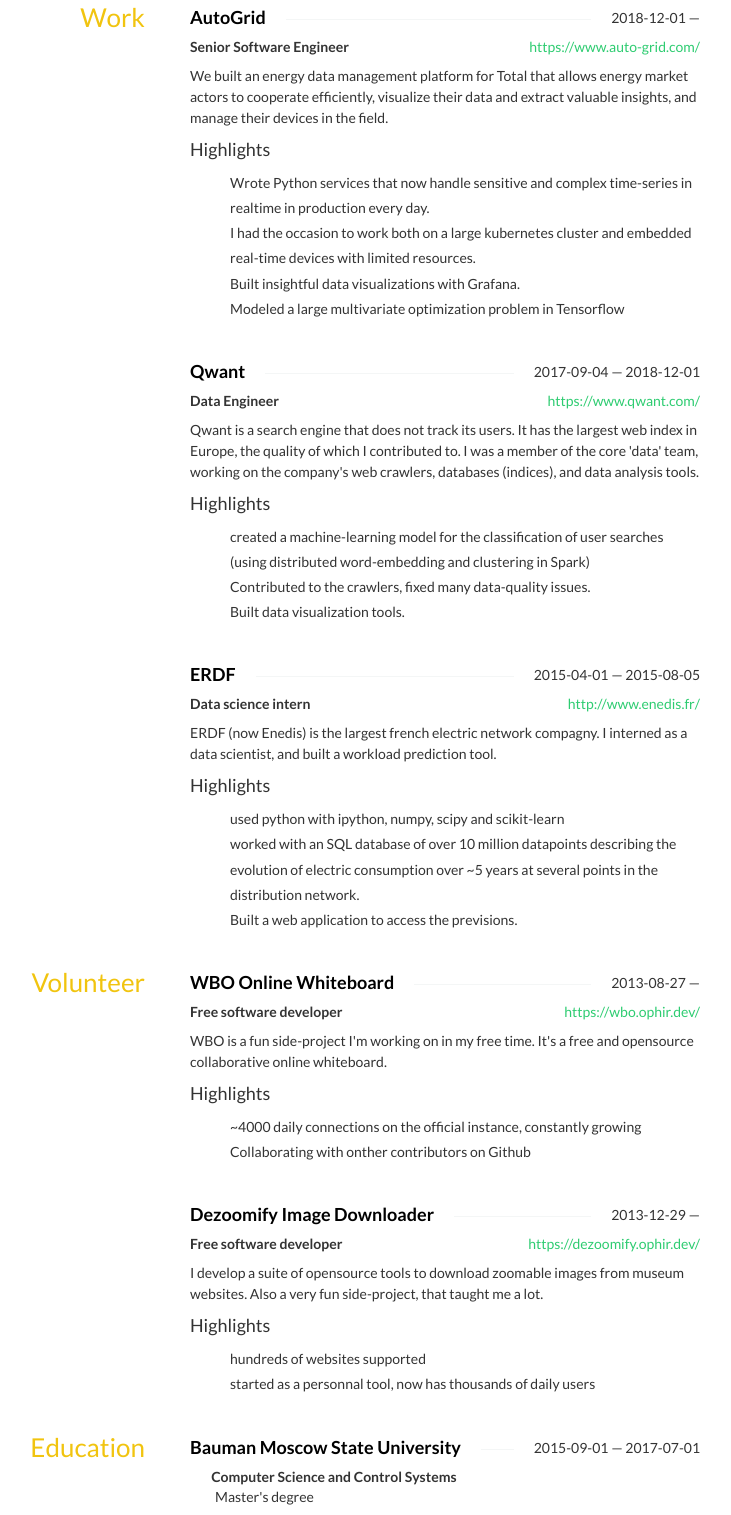
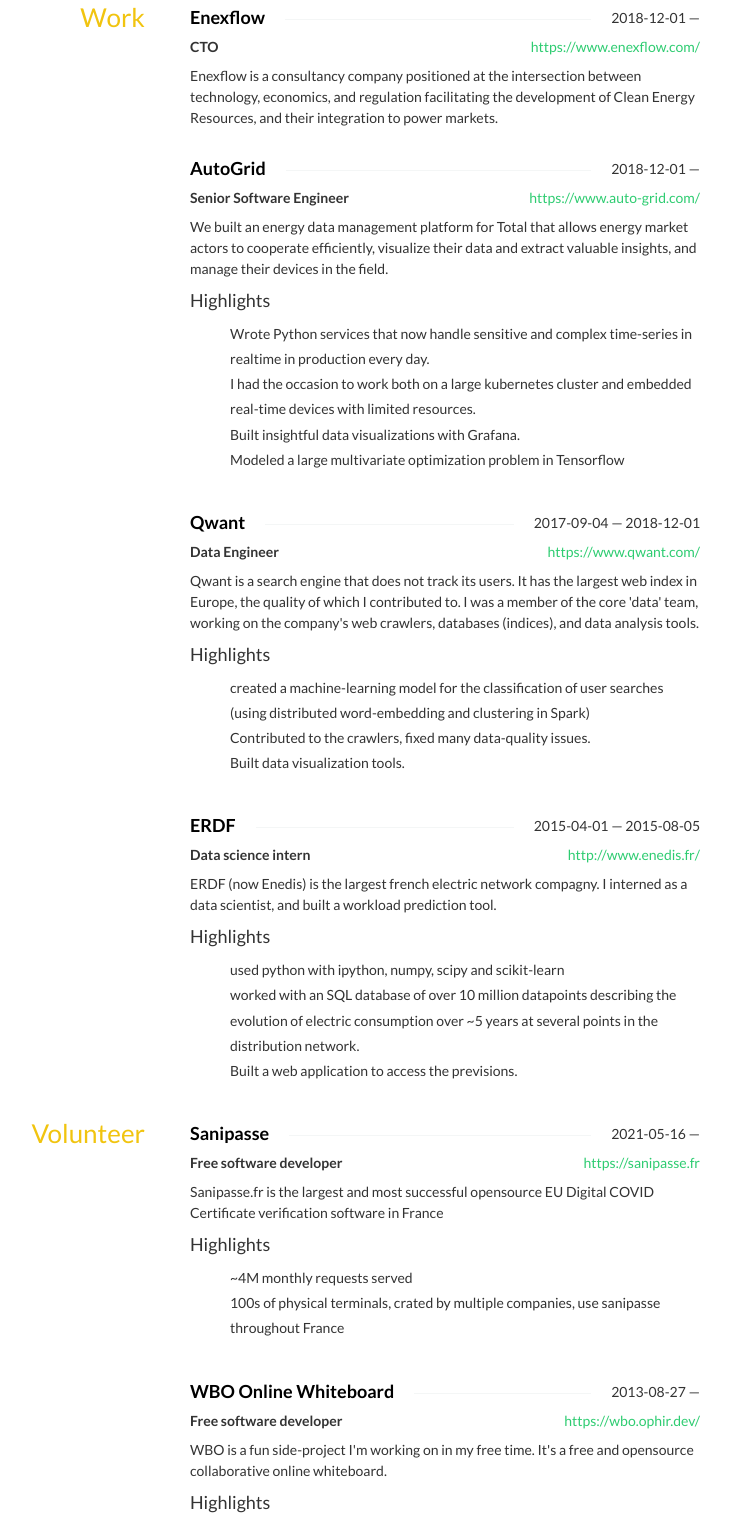
Before and after one commit to lovasoa/resume, a website: page index.html in a window 1280 px wide. Shown: the part 592-2107 px from the top of the page, without its empty margins (285-1016 px from the left). Drawn offline with nearby package versions, Linux system fonts and the light colour scheme; some icons are missing.

Commit message:
Deploying to gh-pages from  @ 27006dfa029cb5a6193e127d1b5b2be5ffd84fcd 🚀

```diff
--- a/index.html
+++ b/index.html
@@ -287,6 +287,23 @@
 			<div class="row">
 			<div class="col-sm-12">
 				<h4 class="strike-through">
+					<span>Enexflow</span>
+					<span class="date">
+						2018-12-01 —
+					</span>
+				</h4>
+				<div class="website pull-right">
+					<a href="https://www.enexflow.com/">https://www.enexflow.com/</a>
+				</div>
+				<div class="position">
+					CTO
+				</div>
+				<div class="summary">
+					<p> Enexflow is a consultancy company positioned at the intersection between technology, economics, and regulation facilitating the development of Clean Energy Resources, and their integration to power markets.</p>
+				</div>
+			</div>
+			<div class="col-sm-12">
+				<h4 class="strike-through">
 					<span>AutoGrid</span>
 					<span class="date">
 						2018-12-01 —
@@ -365,6 +382,28 @@
 		</aside>
 		<div class="col-sm-9">
 			<div class="row">
+			<div class="col-sm-12">
+				<h4 class="strike-through">
+					<span>Sanipasse</span>
+					<span class="date">
+						2021-05-16 —
+					</span>
+				</h4>
+				<div class="website pull-right">
+					<a href="https://sanipasse.fr">https://sanipasse.fr</a>
+				</div>
+				<div class="position">
+					Free software developer
+				</div>
+				<div class="summary">
+					<p>Sanipasse.fr is the largest and most successful opensource EU Digital COVID Certificate verification software in France</p>
+				</div>
+				<h4>Highlights</h4>
+				<ul class="highlights">
+					<li class="bullet">~4M monthly requests served</li>
+					<li class="bullet">100s of physical terminals, crated by multiple companies, use sanipasse throughout France</li>
+				</ul>
+			</div>
 			<div class="col-sm-12">
 				<h4 class="strike-through">
 					<span>WBO Online Whiteboard</span>
```
Also changed, not shown: resume.json (+18 -0 lines).
